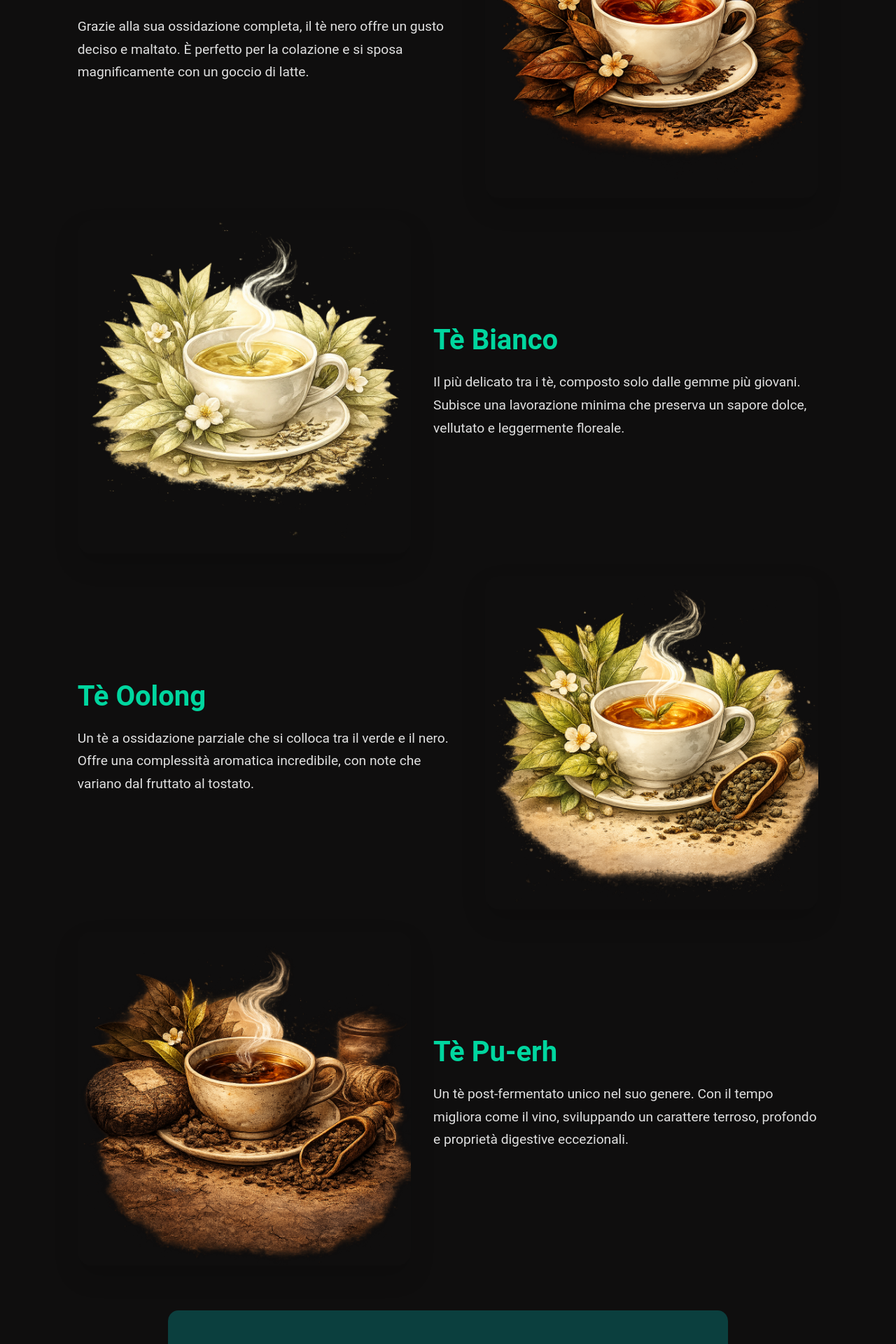
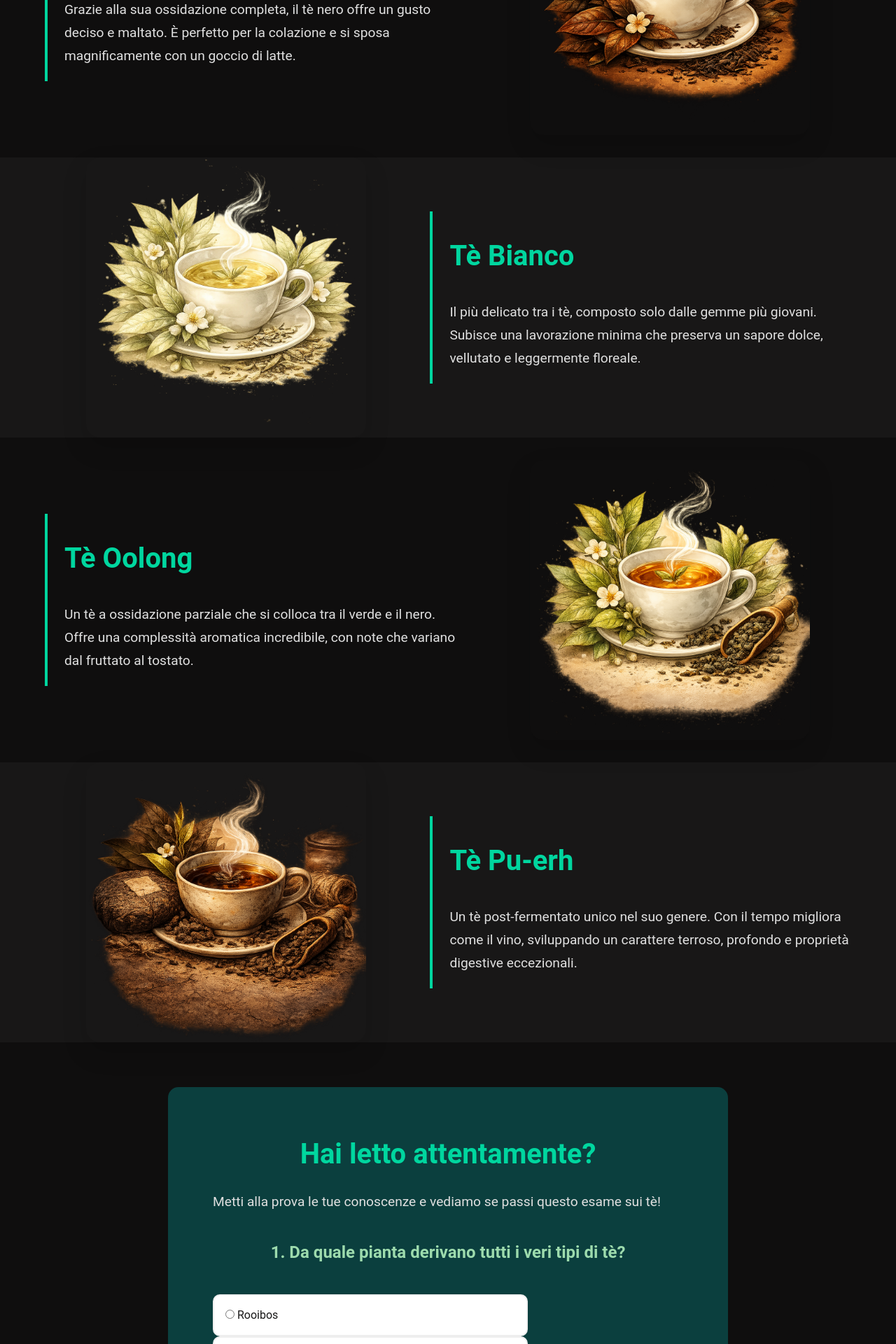
Before and after one commit to unrealyozora/UniversiTea, a PHP site: page /src/pages/tea-info.html in a window 1280 px wide. Shown: the part 2440-4360 px from the top of the page at 70% size. Run offline with PHP 8.4, Linux system fonts and the light colour scheme.

Commit message:
modifiche

```diff
--- a/src/config/tea-page.js
+++ b/src/config/tea-page.js
@@ -16,7 +16,7 @@ if (animCheck) {
 const submitBtn = document.getElementById('submit-quiz');
 if (submitBtn) {
     submitBtn.addEventListener('click', function() {
-        const form = document.getElementById('tea-quiz');
+        const form = document.querySelector('.tea-quiz');
         const result = document.getElementById('quiz-result');
         const labels = form.querySelectorAll('label');
 
--- a/src/pages/tea-info.html
+++ b/src/pages/tea-info.html
@@ -11,7 +11,7 @@
     <link rel="stylesheet" href="../style/style.css">
 </head>
 
-<body class="./tea-info-page">
+<body class="tea-info-page">
 <a href="#content" class="skip-link">Salta al contenuto principale</a>
 
 
@@ -68,7 +68,6 @@
 </nav>
 
 <main class="tea-content" id="content">
-    <h1>Più di una bevanda!</h1>
 
     <form class="accessibility-controls">
         <fieldset>
@@ -80,10 +79,12 @@
         </fieldset>
     </form>
 
+    <h1>Più di una bevanda!</h1>
+
     <section class="tea-intro">
-        <div class="teiera">
+        <!--<div class="teiera">
             <img src="../../assets/images/teiera.webp" alt="">
-        </div>
+        </div>-->
 
         <svg class="liquid-svg" aria-hidden="true" viewBox="0 0 441 335" preserveAspectRatio="none" fill="none"
              xmlns="http://www.w3.org/2000/svg">
@@ -98,7 +99,7 @@
 
     </section>
 
-    <section class="curiosita section-dark">
+    <section class="curiosita section-gray">
         <div class="curiosita-content">
             <h2>Iniziamo con una curiosità!</h2>
             <p>Lo sapevi che tutti i tè derivano dalla pianta <strong>Camellia sinensis</strong>? Ciò che li rende
@@ -114,8 +115,8 @@
         </div>
     </section>
 
-    <section class="tea-process section-grey">
-        <h2 id="process-title">Dalla Foglia alla Tazza: l'Ossidazione</h2>
+    <section class="tea-process">
+        <h2 id="process-title">L'Ossidazione</h2>
         <p>ciao come va teè teè epekeke kjfjfjf sissiosso fjfjfjf ddhdjf eeieieid fhfms sikdoif fmefo emwc ockdecm elcec
             reoc verovefkl veoovef vefo vefoivfkev fbnfk brf brfrk bfk vfkoemv rfko vrkeom vfvroe vrobokmb er vreb
             re.</p>
@@ -162,7 +163,7 @@
         </div>
     </section>
 
-    <section class="tea-card section-dark">
+    <section class="tea-card section-gray">
         <div class="card-text">
             <h2>Tè Verde</h2>
             <p>Il tè verde è celebre per la sua freschezza e le proprietà antiossidanti. Poiché le foglie non subiscono
@@ -173,7 +174,7 @@
         </div>
     </section>
 
-    <section class="tea-card section-grey">
+    <section class="tea-card">
         <div class="card-text">
             <h2>Tè Nero</h2>
             <p>Grazie alla sua ossidazione completa, il tè nero offre un gusto deciso e maltato. È perfetto per la
@@ -184,7 +185,7 @@
         </div>
     </section>
 
-    <section class="tea-card section-dark">
+    <section class="tea-card section-gray">
         <div class="card-text">
             <h2>Tè Bianco</h2>
             <p>Il più delicato tra i tè, composto solo dalle gemme più giovani. Subisce una lavorazione minima che
@@ -195,7 +196,7 @@
         </div>
     </section>
 
-    <section class="tea-card section-grey">
+    <section class="tea-card">
         <div class="card-text">
             <h2>Tè Oolong</h2>
             <p>Un tè a ossidazione parziale che si colloca tra il verde e il nero. Offre una complessità aromatica
@@ -206,7 +207,7 @@
         </div>
     </section>
 
-    <section class="tea-card section-dark">
+    <section class="tea-card section-gray">
         <div class="card-text">
             <h2>Tè Pu-erh</h2>
             <p>Un tè post-fermentato unico nel suo genere. Con il tempo migliora come il vino, sviluppando un carattere
@@ -219,9 +220,9 @@
 
     <section class="quiz-section">
         <h2>Hai letto attentamente?</h2>
-        <p>Vediamo se passi questo esame sui tè!</p>
+        <p>Metti alla prova le tue conoscenze e vediamo se passi questo esame sui tè!</p>
 
-        <form id="tea-quiz">
+        <form class="tea-quiz">
             <fieldset>
                 <legend class="question-text">1. Da quale pianta derivano tutti i veri tipi di tè?</legend>
                 <label for="q1-a"><input type="radio" name="q1" id="q1-a" value="wrong"> Rooibos</label>
--- a/src/style/style.css
+++ b/src/style/style.css
@@ -2104,15 +2104,11 @@ input:focus-visible {
 /*--------------------------*/
 /*STILE PAGINA IL NOSTRO TE'*/
 /*--------------------------*/
-.tea-info-page {
-    background-color: var(--graybgcolor);
-}
 
 .tea-content {
     position: relative;
-    max-width: 95%;
+    max-width: 100%;
     margin: 0 auto;
-    padding: 0 1.25em;
 }
 
 .tea-content h1 {
@@ -2267,9 +2272,10 @@ input:focus-visible {
     margin-bottom: 1.5rem;
     text-align: left;
     margin-top: 1rem;
-}
-
-/*Paragrafi e Descrizioni, stile uguale per tutti*/
+    line-height: 1.6;
+}
+
+/*Paragrafi e Descrizioni, stile uguale per tutti. Cambia solo con p e la class del body?*/
 .curiosita-content p,
 .tea-process p,
     /*da specificare anche tabledescr o va bene p?*/
@@ -2390,31 +2389,27 @@ input:focus-visible {
 
 .tea-card {
     display: flex;
-    flex-direction: column;
-    /*Default per mobile: uno sopra l'altro*/
+    flex-direction: row; /* Foto e testo affiancati */
+    justify-content: space-between;
+    align-items: center;
     gap: 2rem;
     margin-bottom: 2rem;
     width: 100%;
     padding: 0 5%;
     box-sizing: border-box;
-    align-items: center;
-}
-
-/*Su desktop foto e testo alternati*/
-@media (min-width: 768px) {
-    .tea-card {
-        flex-direction: row;
-        justify-content: space-between;
     text-align: left;
 }
 
-    /*Inverte l'ordine per i pari*/
+/* Inverte l'ordine per i rami pari su Desktop */
 .tea-card:nth-of-type(even) {
     flex-direction: row-reverse;
 }
 
 .card-text {
     flex: 1;
+    border-left: 0.25em solid var(--universitea-green);
+    padding-left: 1.5em;
+    padding-top: 1em;
 }
 
 .card-image {
@@ -2422,11 +2417,10 @@ input:focus-visible {
     display: flex;
     justify-content: center;
 }
-}
 
 .tea-card img {
     width: 100%;
-    max-width: 30rem;
+    max-width: 25rem;
     height: auto;
     border-radius: 1.25em;
     box-shadow: 0 0.9375em 2.1875em rgba(0, 0, 0, 0.15);
@@ -2459,28 +2477,35 @@ fieldset {
     width: 100%;
 }
 
-#tea-quiz {
+.quiz-section p{
+    font-size: 1.2em;
+}
+
+.tea-quiz {
+    margin-top: 3em;
     display: flex;
     flex-direction: column;
     align-items: center;
-    gap: 0.625em;
+    gap: 0.7em;
 }
 
 .question-text {
     font-weight: bold;
-    margin-top: 0.9375em;
-    font-size: 1.2rem;
-    color: var(--universitea-green);
+    margin-top: 1em;
+    margin-bottom: 2em;
+    font-size: 1.5rem;
+    color: var(--linkcolor);
     text-align: center;
     display: block;
     width: 100%;
 }
 
-#tea-quiz label {
+.tea-quiz label {
+    color: var(--graybgcolor);
     display: block;
     width: 100%;
     max-width: 28.125em;
-    padding: 0.75em;
+    padding: 1em;
     border: 2px solid #eee;
     border-radius: 0.625em;
     cursor: pointer;
```
Also changed, not shown: other parts of src/style/style.css (+70 -33 lines). Lines whose indentation alone changed are shown as unchanged.
